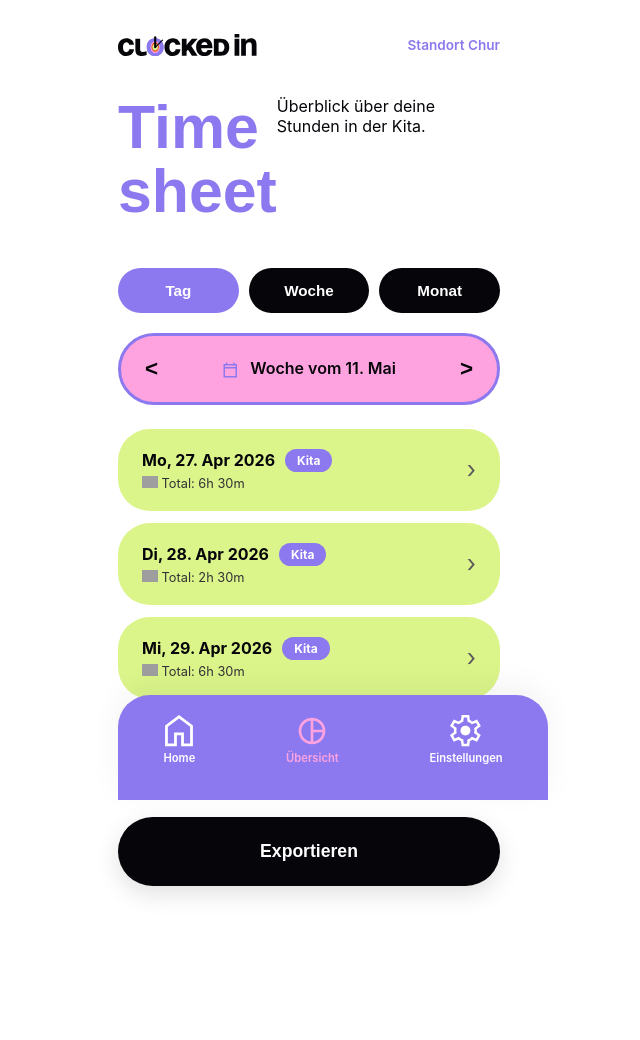
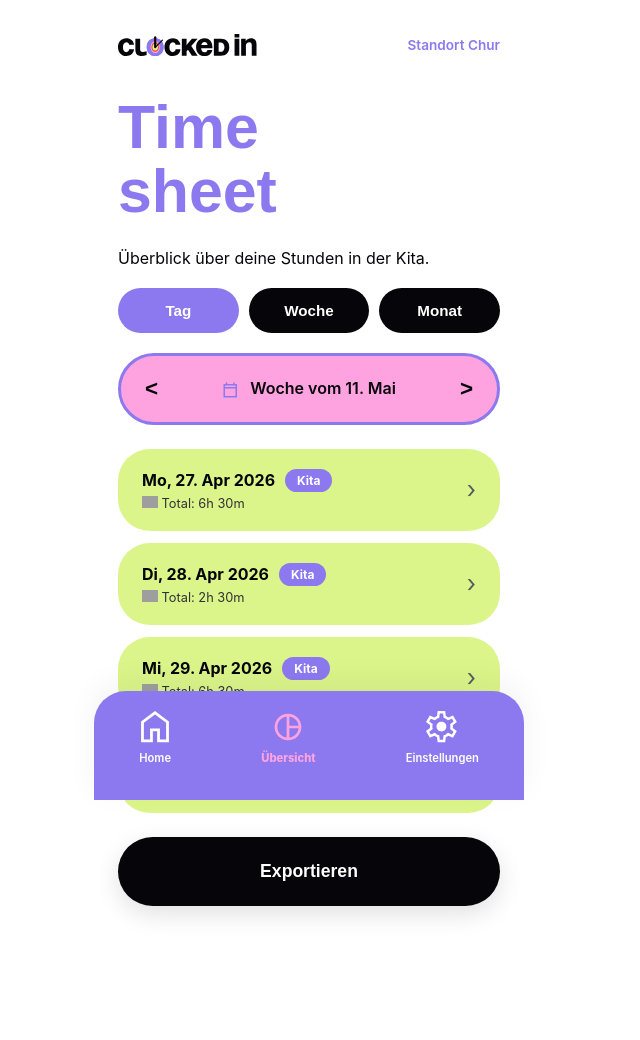
Before and after one commit to jamesrichterrrrrrrrr/Projekt_Clocked_In, a PHP site: page /stundenuebersicht.html in a window 1280 px wide. Shown: the whole page, without its empty margins (331-971 px from the left). Before the commit the page ends 897 px from the top, so only its background shows below. Run offline with PHP 8.4, Linux system fonts and the light colour scheme; some web fonts are replaced; grey boxes are pictures that could not be loaded.

Commit message:
dtdjtgvhn

```diff
--- a/css/style.css
+++ b/css/style.css
@@ -210,6 +210,7 @@ body {
 
 .bottom-nav {
   position: fixed;
+  align-self: center;
   bottom: 0;
   max-width: 430px;
   width: 100%;
@@ -224,6 +225,7 @@ body {
 
 .nav-item {
   display: flex;
+  font-family: var(--font-main);
   flex-direction: column;
   align-items: center;
   text-decoration: none;
@@ -234,13 +236,15 @@ body {
 
 .nav-item.active {
   color: var(--clr-pink);
+  font-weight: 800;
 }
 
 .nav-icon {
   width: 32px;
   height: 32px;
-  margin-bottom: 4px;
+  margin-bottom: 8px;
 }
+
 
 
 body.welcome-page {
--- a/stundenuebersicht.html
+++ b/stundenuebersicht.html
@@ -21,6 +21,8 @@
         <!-- Titel -->
         <div class="welcome-section">
             <h1>Time<br> sheet</h1>
+        </div>
+        <div>
             <p>Überblick über deine Stunden in der Kita.</p>
         </div>
 
```
Also changed, not shown: 2 other files.
